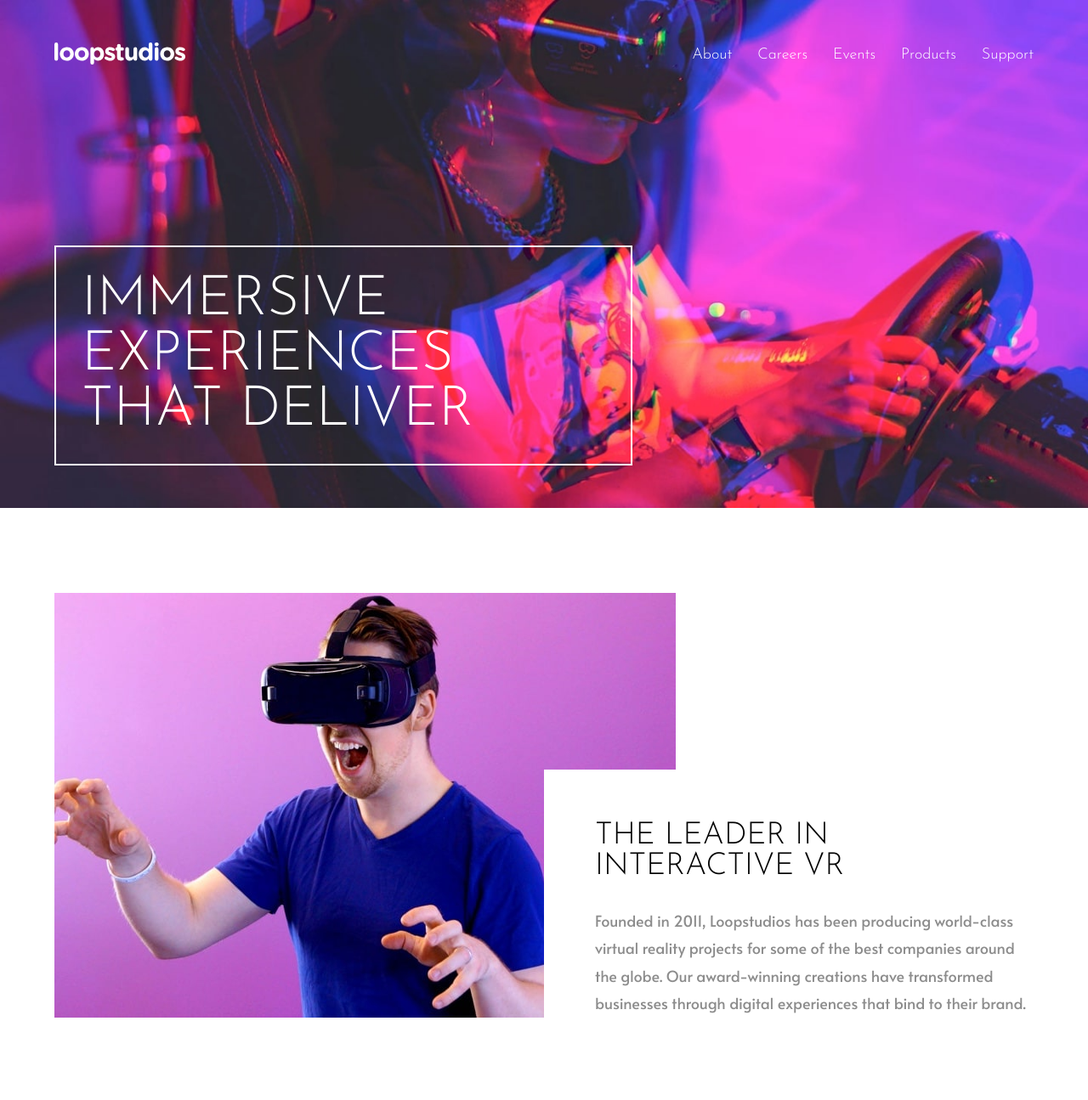
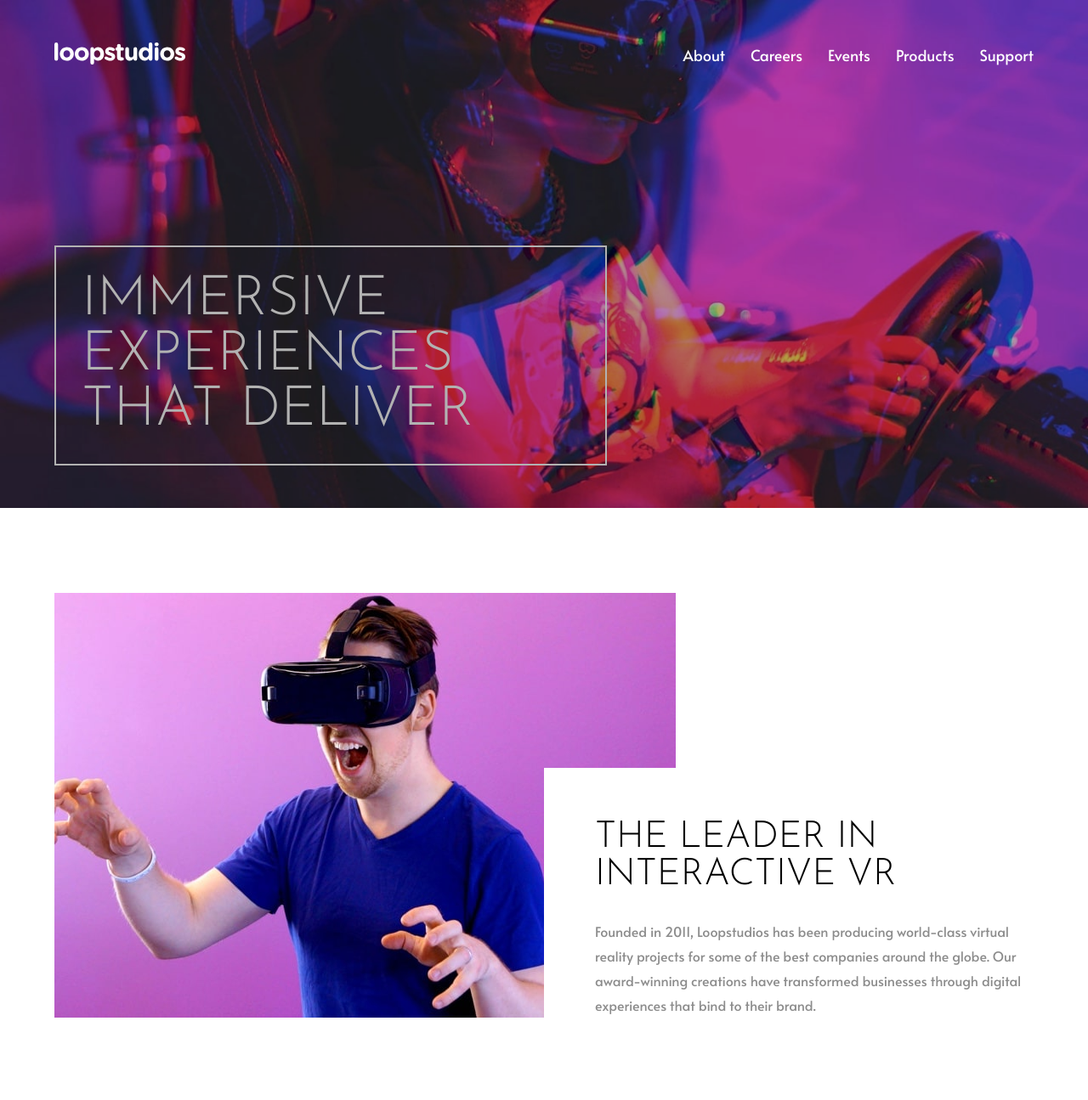
Before and after one commit to Dng120696/loopstudios-landing-page, a plain HTML site: page index.html in a window 1280 px wide. Shown: the top 1295 px of the page at 85% size. Drawn offline with Linux system fonts and the light colour scheme.

Commit message:
initial commit

```diff
--- a/style.css
+++ b/style.css
@@ -33,7 +33,7 @@ body {
   display: none;
 }
 .container {
-  width: clamp(30rem, 90%, 130rem);
+  width: clamp(30rem, 90%, 120rem);
   margin: 0 auto;
   padding: clamp(4rem, 4.5vw, 5rem) 0;
 }
@@ -55,7 +55,7 @@ a,
   color: var(--White);
 }
 a,p{
-  font-size: clamp(1.4rem,1.6vw,1.8rem);
+  font-size: clamp(1.4rem,1.6vw,1.6rem);
 }
 h2{
   font-size: clamp(3.2rem,3.4vw,3.6rem);
@@ -73,6 +73,8 @@ header {
   background-size: 100% 100%;
   min-height: 85vh;
 }
+
+
 /* NAV SECTION */
 nav {
   justify-content: space-between;
@@ -136,10 +138,10 @@ h3{
   padding-top: clamp(14rem, 15vw, 16rem);
 }
 .header-title {
-  font-size: clamp(4.2rem, 5.5vw, 6.5rem);
+  font-size: clamp(4rem, 5.5vw, 6.5rem);
   padding: clamp(2rem, 2.5vw, 3rem) clamp(3rem, 2.5vw, 4rem)
     clamp(2rem, 2.5vw, 3rem) clamp(2rem, 2.5vw, 3rem);
-  width: clamp(30rem, 100%, 68rem);
+  width: clamp(30rem, 100%, 65rem);
   border: 2px solid var(--White);
 }
 /* SECTION 1 */
@@ -155,7 +157,11 @@ h3{
 .sec-1-content{
   text-align: center;
   width: 80%;
-}.sec-1-info{
+}
+.sec-1-title{
+  font-size: clamp(3.2rem,3.4vw,4.6rem);
+}
+.sec-1-info{
   line-height: 1.8;
   color: var(--Dark-Gray);
 }
@@ -246,7 +252,7 @@ footer{
   align-items: center;
 }
 .footer-left-sec ul{
-  gap: clamp(1.5rem,2vw,2.5rem);
+  gap: clamp(1.5rem,2vw,4.5rem);
 
 }
 .footer-sec ul li a {
@@ -267,7 +273,20 @@ footer{
 @media (min-width:700px) {
   header{
     background: url(./images/desktop/image-hero.jpg) no-repeat top center/100% 100%;
-    min-height: 70vh;
+    min-height: 68vh;
+    position: relative;
+  }
+  header::before,
+  .box::before
+  {
+    content: '';
+    position: absolute;
+    top: 0;
+    left: 0;
+    width: 100%;
+    height: 100%;
+    z-index: 0;
+    background-color: rgba(0,0,0,0.3);
   }
   .menu{
     display: none;
@@ -292,6 +311,7 @@ footer{
     text-transform:none;
     padding: 0.5rem 0;
     font-weight: 400;
+    font-family: var(--ff-secondary);
   }
   .sec-1 {
     position: relative;
@@ -310,6 +330,7 @@ footer{
     width: 50%;
     text-align: left;
   }
+
   .grid{
     grid-template-columns: repeat(4,1fr);
     grid-template-rows: repeat(2,1fr);
@@ -339,12 +360,16 @@ footer{
     transform:none;
     align-self: flex-end;
   }
+  .box{
+    position: relative;
+  }
   .main-sec .box h3{
     position:absolute;
     bottom:calc(10% - 2rem);
     left: calc(15% - 1rem);
     z-index: 3;
   }
+
   .footer-sec{
     justify-content: space-between;
 
```
